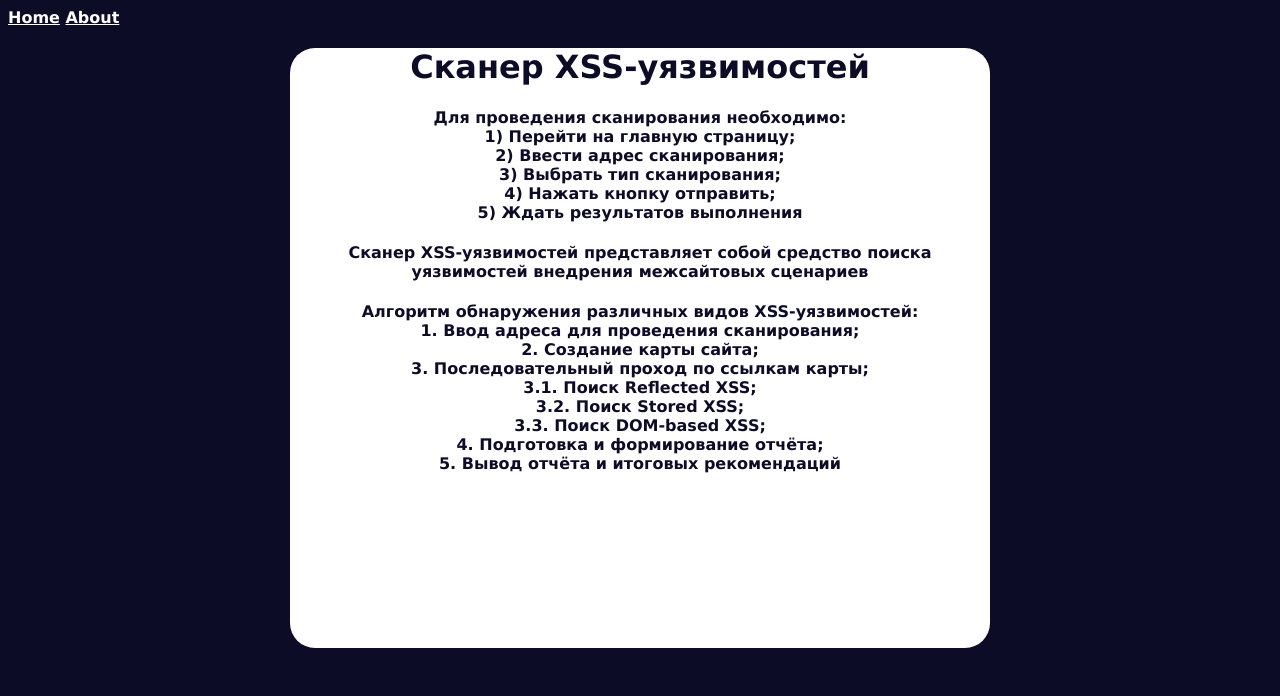
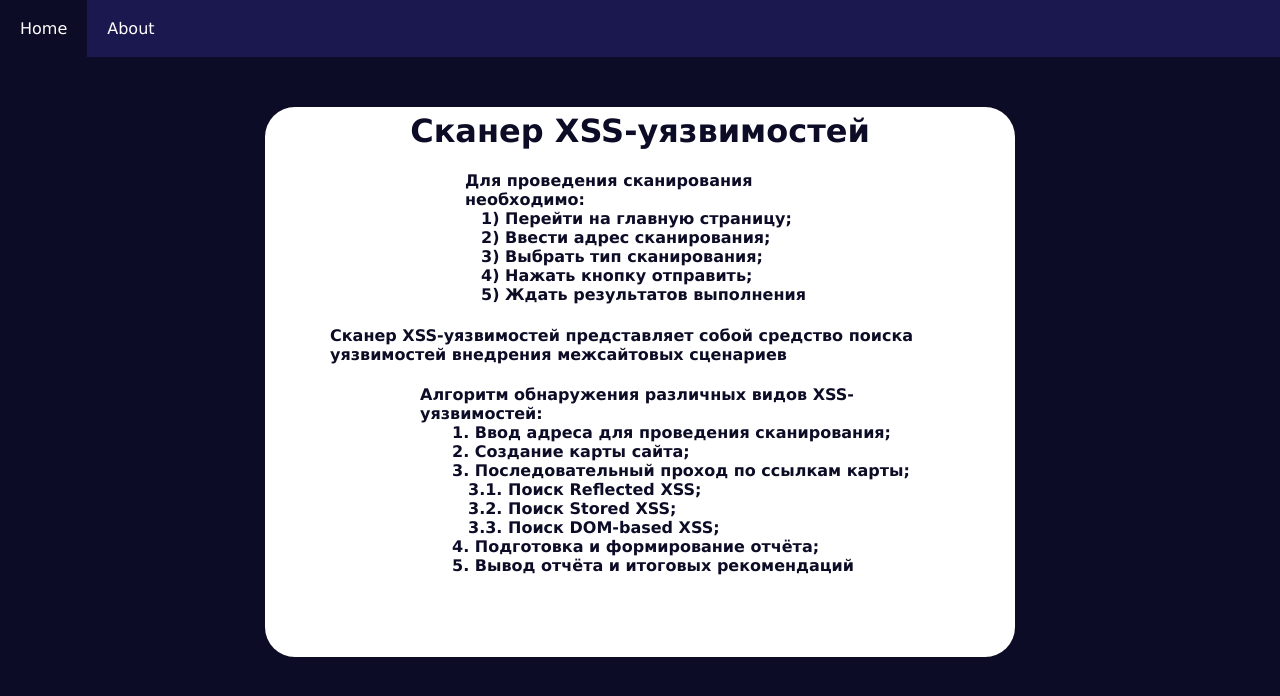
Before and after one commit to alvinist27/flaskScanerXSS, a Flask app: page /about in a window 1280 px wide. Shown: the top 696 px of the page. Run offline with Flask 2, Linux system fonts and the light colour scheme.

Commit message:
Изменения фронта

```diff
--- a/static/css/style.css
+++ b/static/css/style.css
@@ -5,40 +5,163 @@ body {
     font-family: 'Lucida Sans Unicode';
 }
 
-nav, a {
-  color: #ffffff;
+nav {
+    position: fixed;
+    height: 57px;
+    width: 100%;
+    left: 0px;
+    top: 0px;
+    font-weight: 200;
 }
 
-p, h1, form {
+ul {
+    height: 57px;
+    list-style-type: none;
+    margin: 0;
+    padding: 0;
+    overflow: hidden;
+    background-color: #1a184e;
+}
+
+li {
+    height: 57px;
+    float: left;
+    display: flex;
+}
+
+li a {
+    margin: auto;
+    display: block;
+    color: white;
+    text-align: center;
+    height: 57px;
+    line-height: 57px;
+    text-decoration: none;
+    padding-left: 20px;
+    padding-right: 20px;
+}
+
+li a:hover {
+    background-color: #0D0C26;
+}
+
+.layout {
+    width: 700px;
+    height: 300px;
+    color: #0D0C26;
+    background-color: #ffffff;
+    border-radius: 30px;
+    margin-left: auto;
+    margin-right: auto;
+    margin-top: 107px;
+}
+
+.inner_layout {
+    width: 700px;
+    height: 300px;
+    margin-left: auto;
+    margin-right: auto;
+}
+
+.inner_layout p, h1, h4, form {
     text-align: center;
 }
 
-.inner_layout {
-  width: 600px;
-  height: 200px;
+.inner_layout form {
+    padding: 0px;
+    margin: 0px;
+}
+
+.inner_layout h1{
+    padding-top: 15px;
+    padding-bottom: 0px;
+}
+
+.inner_layout h1{
+    padding-top: 15px;
+    padding-bottom: 0px;
+}
+
+form{
+    padding-top: 10px;
+    padding-bottom: 0px;
+}
+
+#url {
+    width: 218px;
+    height: 28px;
+    margin-top: 5px;
+}
+
+#scan_type{
+    width: 174px;
+    height: 32px;
+    padding: 0px;
+    margin: 0px;
+    margin-top: 5px;
+}
+
+input[type=submit] {
+    width: 106px;
+    height: 33px;
+    padding:5px 15px;
+    background:#ccc;
+    border-radius: 20px;
+    border: 0px;
+    color: #0D0C26;
+}
+
+.about_layout {
+    width: 750px;
+    height: 550px;
+    color: #0D0C26;
+    background-color: #ffffff;
+    border-radius: 30px;
+    margin-left: auto;
+    margin-right: auto;
+    margin-top: 107px;
+}
+
+.about_inner {
+    width: 750px;
+    height: 550px;
+    margin-left: auto;
+    margin-right: auto;
+}
+
+.about_inner h1 {
+    text-align: center;
+    padding-top: 5px;
+}
+
+span {
+    display: block;
     text-align: center;
     margin-left: auto;
     margin-right: auto;
 }
 
-#about_block {
-  height: 600px;
+.text_h4 {
+    padding: 0px;
+    margin: 0px;
 }
 
-.layout {
-  width: 700px;
-  height: 250px;
-  color: #0D0C26;
-  background-color: #ffffff;
-  border: 6px #7922CC;
-  border-radius: 25px;
+.about_inner h4 {
+    text-align: left;
     margin-left: auto;
     margin-right: auto;
 }
 
-input[type=submit] {
-  padding:5px 15px;
-  background:#ccc;
-  border-radius: 5px;
-  border: 6px #7922CC;
+.first {
+    width: 370px;
+    padding-left: 20px;
 }
+
+.second {
+    width: 620px;
+}
+
+.third {
+    width: 500px;
+    padding-left: 60px;
+}
--- a/templates/about.html
+++ b/templates/about.html
@@ -2,32 +2,33 @@
 
 {% block content %}
     {{ super() }}
-    <div class="layout" id="about_block">
-        <div class="inner_layout" id="about_block">
+    <div class="about_layout">
+        <div class="about_inner">
             <h1>Сканер XSS-уязвимостей</h1>
+            <h4 class="first">
                 Для проведения сканирования необходимо:<br />
-                1) Перейти на главную страницу;<br />
-                2) Ввести адрес сканирования;<br />
-                3) Выбрать тип сканирования;<br />
-                4) Нажать кнопку отправить;<br />
-                5) Ждать результатов выполнения<br />
+                &emsp;1) Перейти на главную страницу;<br />
+                &emsp;2) Ввести адрес сканирования;<br />
+                &emsp;3) Выбрать тип сканирования;<br />
+                &emsp;4) Нажать кнопку отправить;<br />
+                &emsp;5) Ждать результатов выполнения<br />
             </h4>
 
-            <h4>
+            <h4 class="second">
                 Сканер XSS-уязвимостей представляет собой средство
                 поиска уязвимостей внедрения межсайтовых сценариев
             </h4>
 
-            <h4>
+            <h4 class="third">
                 Алгоритм обнаружения различных видов XSS-уязвимостей:<br />
-                1. Ввод адреса для проведения сканирования;<br />
-                2. Создание карты сайта;<br />
-                3. Последовательный проход по ссылкам карты;<br />
-                    3.1. Поиск Reflected XSS;<br />
-                    3.2. Поиск Stored XSS;<br />
-                    3.3. Поиск DOM-based XSS;<br />
-                4. Подготовка и формирование отчёта;<br />
-                5. Вывод отчёта и итоговых рекомендаций<br />
+                &emsp;&emsp;1. Ввод адреса для проведения сканирования;<br />
+                &emsp;&emsp;2. Создание карты сайта;<br />
+                &emsp;&emsp;3. Последовательный проход по ссылкам карты;<br />
+                    &emsp;&emsp;&emsp;3.1. Поиск Reflected XSS;<br />
+                    &emsp;&emsp;&emsp;3.2. Поиск Stored XSS;<br />
+                    &emsp;&emsp;&emsp;3.3. Поиск DOM-based XSS;<br />
+                &emsp;&emsp;4. Подготовка и формирование отчёта;<br />
+                &emsp;&emsp;5. Вывод отчёта и итоговых рекомендаций<br />
             </h4>
         </div>
     </div>
--- a/templates/base.html
+++ b/templates/base.html
@@ -9,9 +9,12 @@
     <link rel="stylesheet" href="static/css/style.css">
     {% block menu %}
         <nav>
-            <a href="/">Home</a>
-            <a href="/about">About</a>
+            <ul>
+                <li><a href="/">Home</a></li>
+                <li><a href="/about">About</a></li>
+            </ul>
         </nav>
+
     {% endblock %}
 
     {% block content %}
```
Also changed, not shown: templates/scan.html (+4 -3 lines). Lines whose indentation alone changed are shown as unchanged.
